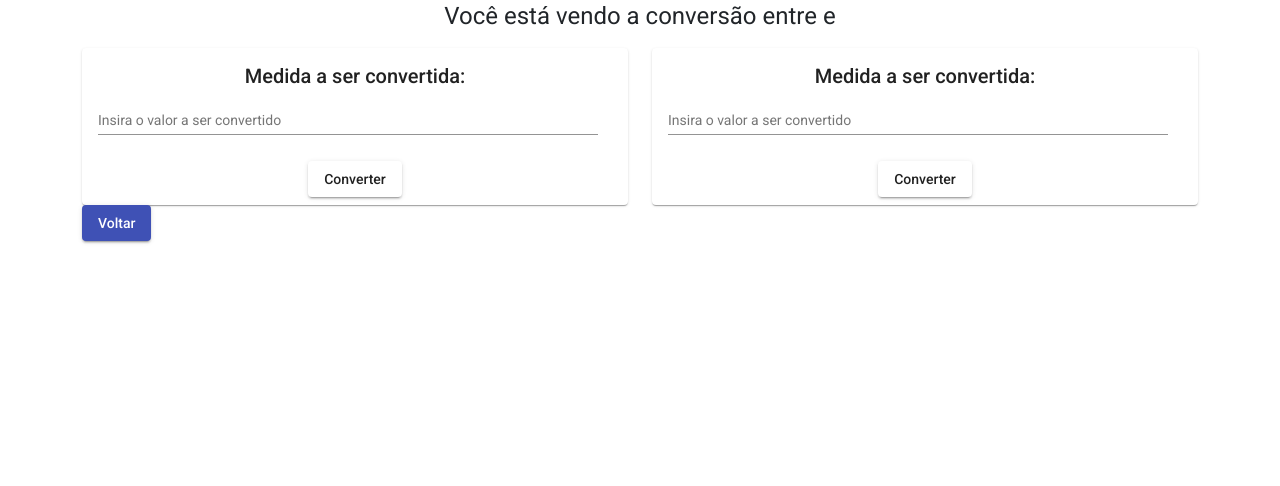
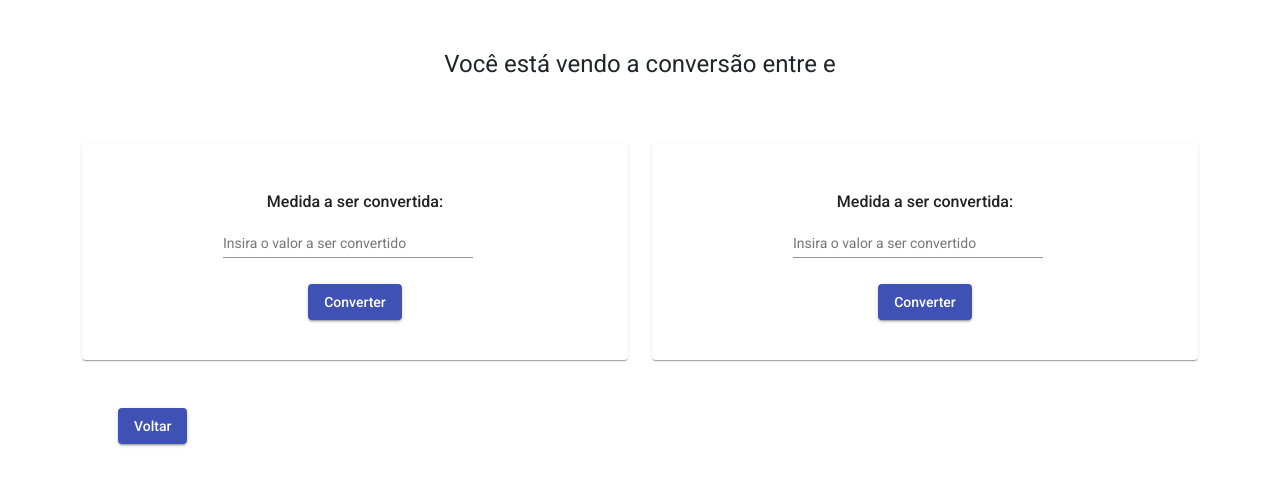
Before and after one commit to izabelass/unit-conversor, an Angular app: page /conversor in a window 1280 px wide. Shown: the top 486 px of the page. Built offline with nearby package versions, Linux system fonts and the light colour scheme.

Commit message:
ajustes input() medida

```diff
--- a/src/app/conversor/conversor.component.html
+++ b/src/app/conversor/conversor.component.html
@@ -1,15 +1,15 @@
 <div class="container">
     <div class="row">
-        <div class="col-12 text-center">
+        <div class="col-12 text-center p-5">
             <h1>Você está vendo a conversão entre {{measureFrom}} e {{measureTo}}</h1>
         </div>
         <div class="col-6">
-            <app-value-input></app-value-input>
+            <app-value-input [measure]="measureFrom"></app-value-input>
         </div>
         <div class="col-6">
-            <app-value-input></app-value-input>
+            <app-value-input [measure]="measureTo"></app-value-input>
         </div>
-        <div class="col-6">
+        <div class="col-6 p-5">
             <button mat-raised-button color="primary" routerLink="/unit-selection">Voltar</button>
         </div>
     </div>
--- a/src/app/value-input/value-input.component.html
+++ b/src/app/value-input/value-input.component.html
@@ -1,6 +1,6 @@
-<mat-card class="text-center">
+<mat-card class="text-center py-5">
 
-    <mat-card-title class="h5">Medida a ser convertida:</mat-card-title>
+    <mat-card-title class="h6">Medida a ser convertida: {{measure}}</mat-card-title>
 
     <form class="example-form" [formGroup]="quantityInputForm">
         <mat-form-field class="example-full-width">
@@ -14,7 +14,7 @@
     </form>
 
     <mat-card-actions>
-        <button mat-raised-button>Converter</button>
+        <button mat-raised-button color="primary">Converter</button>
     </mat-card-actions>
 
 </mat-card>
--- a/src/app/value-input/value-input.component.scss
+++ b/src/app/value-input/value-input.component.scss
@@ -5,5 +5,5 @@
   }
 
   .example-full-width {
-    width: 100%;
+    width: 50%;
   }
```
